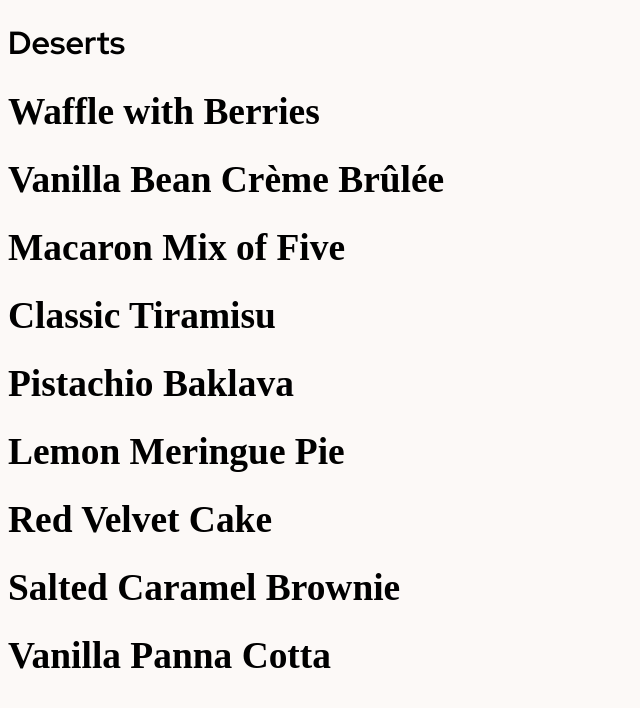
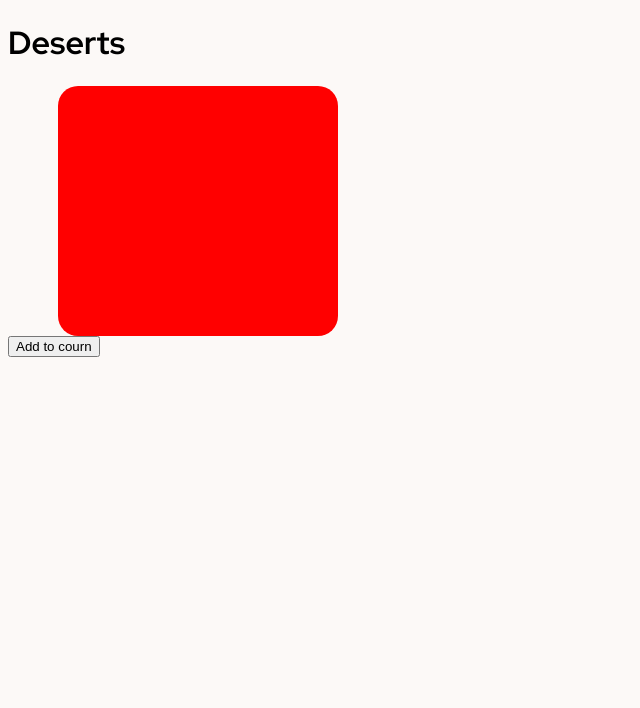
Before and after one commit to SabaMinadze/product-list-with-cart-main, a React (Vite) app: page / in a window 1280 px wide. Shown: the top 708 px of the page, without its empty margins (0-640 px from the left). Built offline with nearby package versions, Linux system fonts and the light colour scheme.

Commit message:
Add code

```diff
--- a/src/App.tsx
+++ b/src/App.tsx
@@ -1,12 +1,13 @@
 import "./App.css"
 import data from "../data.json"
+import Card from "./components/Card/Card"
 
 function App() {
 
   return (
     <>
     <h1 className="txt">Deserts</h1>
-    <h3>{data.map(e => <h1>{e.name}</h1>)}</h3>
+    <Card/>
     </>
   )
 }
--- a/src/components/Card/Card.css
+++ b/src/components/Card/Card.css
@@ -1,4 +1,12 @@
 .container{
-    height: 100px;
-    width: 100px;
+
 }
+
+
+.image{
+    height: 250px;
+    width: 280px;
+    background-color: red;
+    margin-left: 50px;
+    border-radius: 20px;
+}
--- a/src/components/Card/Card.tsx
+++ b/src/components/Card/Card.tsx
@@ -4,8 +4,9 @@ import "./Card.css"
 function Card() {
   return (
     <>
-    <div className="container">
-
+    <div className="">
+    <div className="image"></div>
+    <button>Add to courn</button>
     </div>
     </>
   )
```
